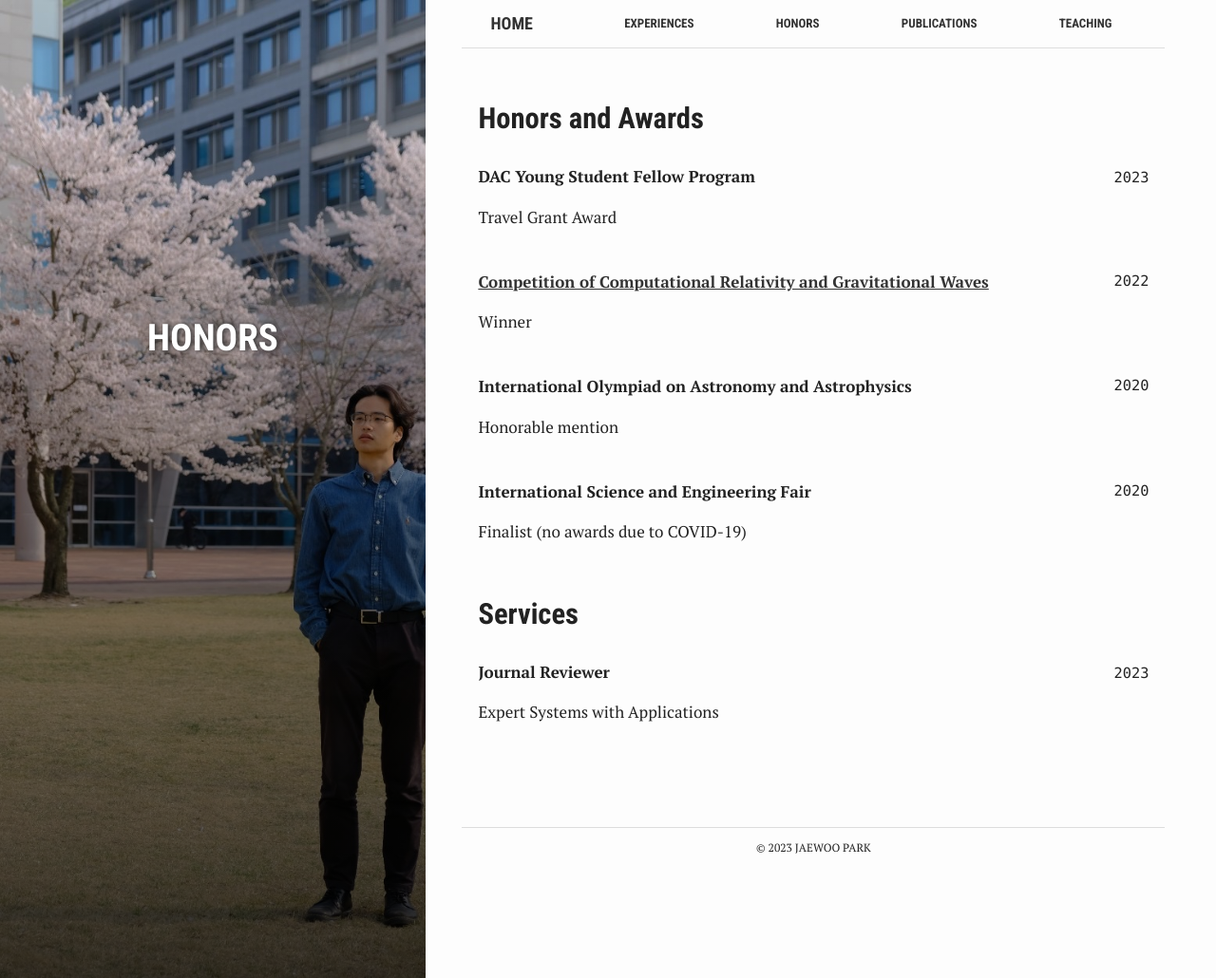
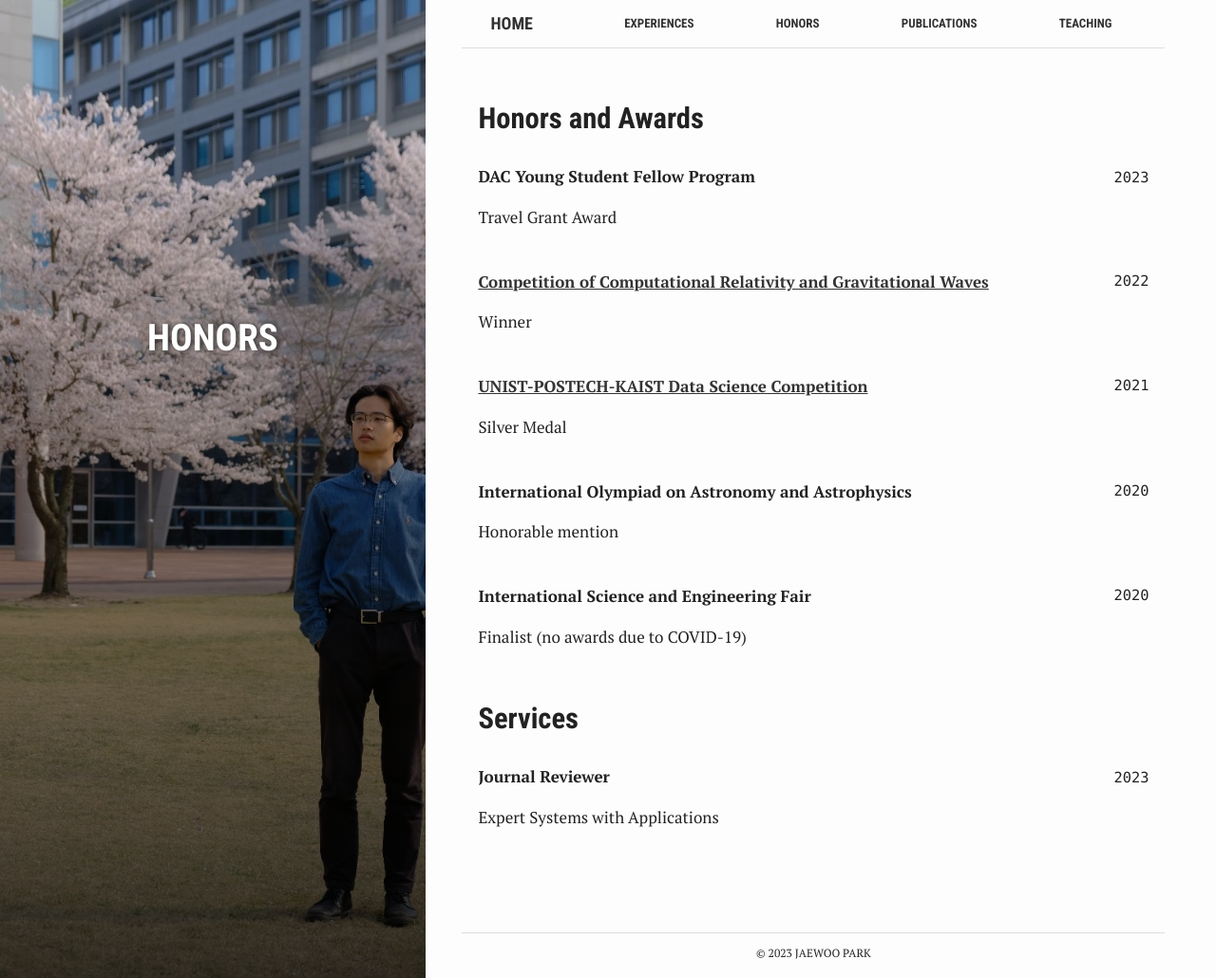
Before and after one commit to hecate64/hecate64.github.io, a Jekyll site: the page built from honors.md, in a window 1280 px wide and 1030 px high. Shown: the whole window at 95% size. Built offline with Jekyll 4.4.1, drawn with Linux system fonts in a browser that asks for light colours.

Commit message:
updaate honors and CV

```diff
--- a/honors.md
+++ b/honors.md
@@ -24,6 +24,15 @@ __[Competition of Computational Relativity and Gravitational Waves](https://scho
 
 
 Winner
+<br/>
+<br/>
+
+
+<div style="float: right"> <code> 2021 </code> </div>
+
+__[UNIST-POSTECH-KAIST Data Science Competition](http://news.unist.ac.kr/successful-completion-of-2021-unist-postech-kaist-data-science-competition/)__
+
+Silver Medal
 <br/>
 <br/>
 
```
Also changed, not shown: 9 other files.
